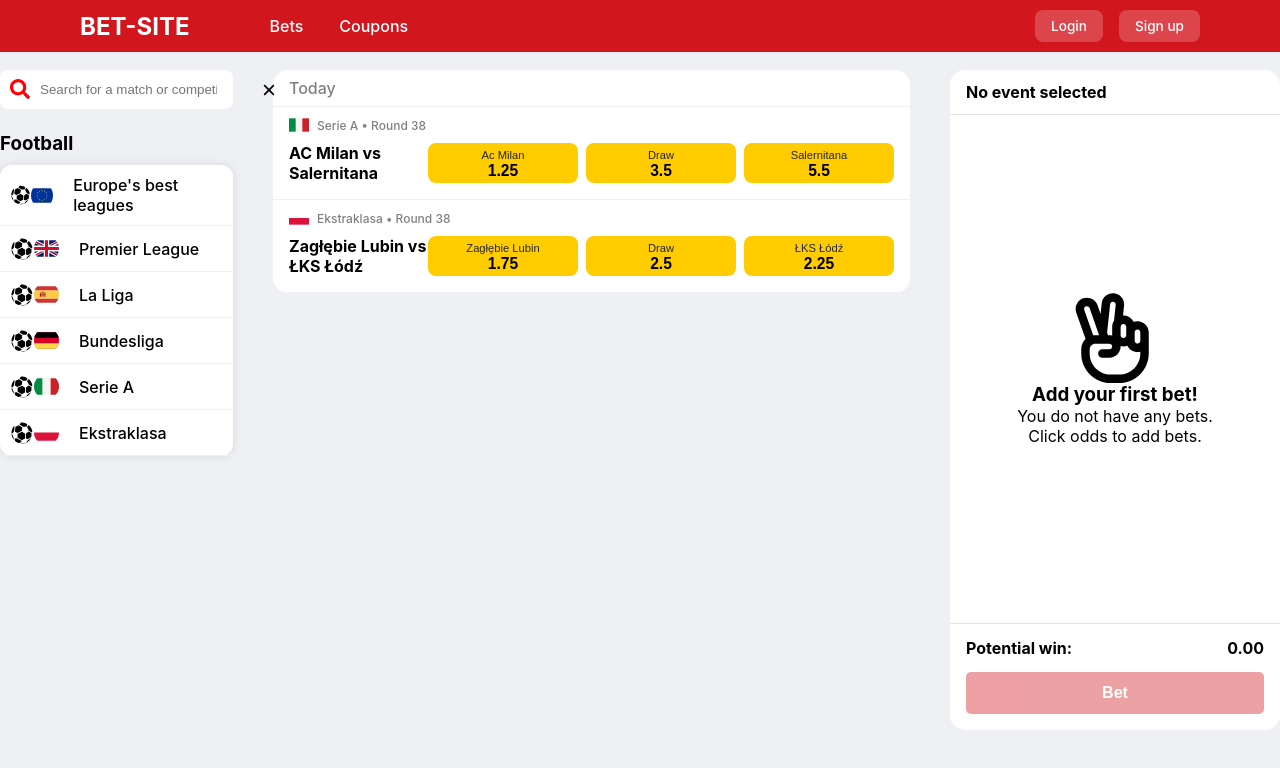
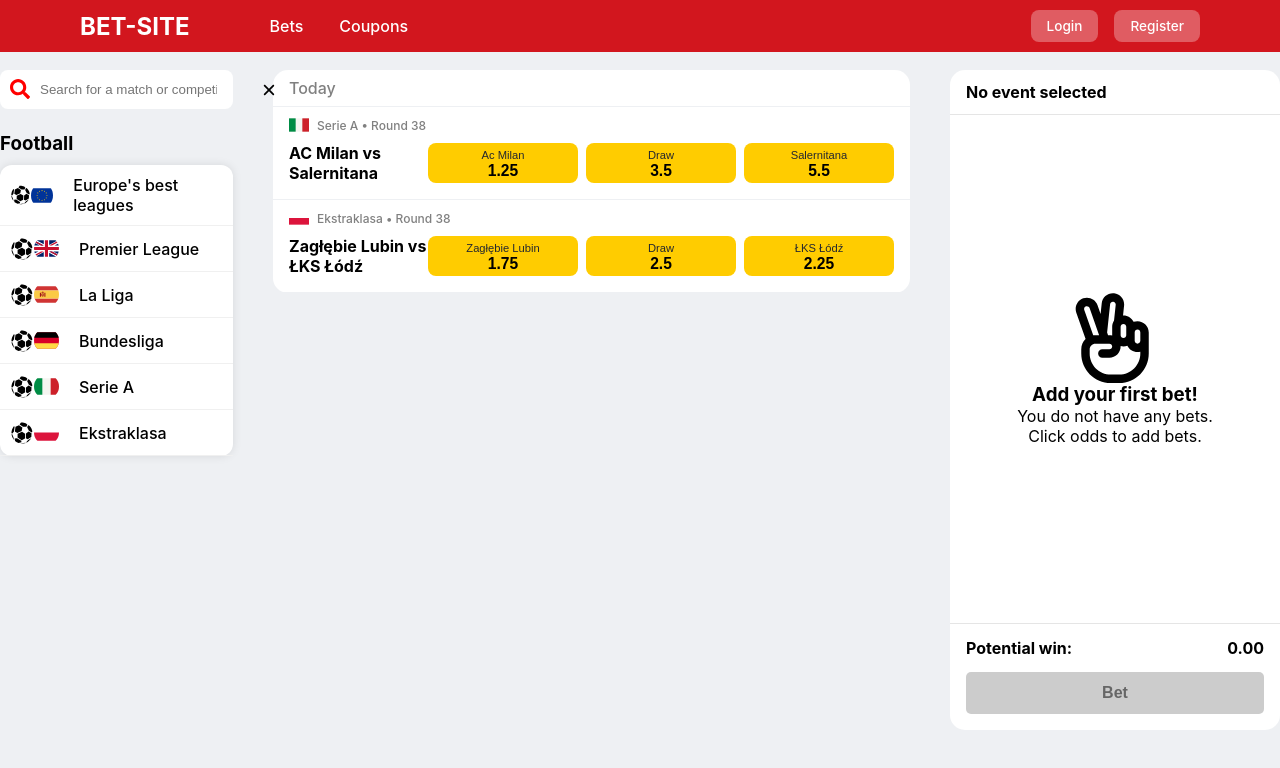
Before and after one commit to M3MONs/bet-simulator, a React (Create React App) app in the folder client/: page / in a window 1280 px wide. Shown: the top 768 px of the page. Built offline with nearby package versions, Linux system fonts and the light colour scheme.

Commit message:
refractor: replacing specific atomic buttons with universal ones: NormalButton & LinkButton

```diff
--- a/client/src/components/atoms/AuthButton.tsx
+++ /dev/null
@@ -1,39 +0,0 @@
-import styled from "styled-components";
-
-const Button = styled.button<{ color: string; background: string }>`
-    cursor: pointer;
-    width: 300px;
-    padding: 0.75rem 1rem;
-    background: ${(props) => props.background};
-    color: ${(props) => props.color};
-    border: none;
-    border-radius: 5px;
-    font-weight: bold;
-    font-size: 0.9rem;
-
-    &:hover {
-        opacity: 0.6;
-    }
-`;
-
-type AuthButtonProps = {
-    name?: string;
-    handleClick?: () => void;
-    color?: string;
-    background?: string;
-};
-
-const AuthButton = ({
-    name,
-    handleClick,
-    color = "white",
-    background = "#d2161e",
-}: AuthButtonProps) => {
-    return (
-        <Button color={color} background={background} onClick={handleClick}>
-            {name}
-        </Button>
-    );
-};
-
-export default AuthButton;
--- /dev/null
+++ b/client/src/components/atoms/LinkButton.tsx
@@ -0,0 +1,38 @@
+import { rgba } from "polished";
+import { Link } from "react-router-dom";
+import styled from "styled-components";
+
+const Button = styled(Link)<{ sx?: { [key: string]: string } }>`
+    text-decoration: none;
+    font-weight: ${(props) => props.sx?.fontWeight || "500"};
+    font-size: ${(props) => props.sx?.fontSize || ".85rem"};
+    padding: 0.5rem 1rem;
+    border-radius: 0.5rem;
+    transition: background 0.2s;
+
+    color: ${(props) => props.sx?.color || "white"};
+    background: ${(props) => (props.sx?.background ? rgba(props.sx?.background, 0.3) : "none")};
+
+    &:hover {
+        ${(props) =>
+            props.sx?.background
+                ? `background: ${rgba(props.sx?.background, 0.4)};`
+                : "opacity: 0.6;"}
+    }
+`;
+
+type LinkButtonProps = {
+    to?: string;
+    children?: React.ReactNode;
+    sx?: { [key: string]: string };
+};
+
+const LinkButton = ({ to = "#", children, sx }: LinkButtonProps) => {
+    return (
+        <Button to={to} sx={sx}>
+            {children}
+        </Button>
+    );
+};
+
+export default LinkButton;
--- a/client/src/components/atoms/NavbarButton.tsx
+++ /dev/null
@@ -1,28 +0,0 @@
-import { Link } from "react-router-dom";
-import styled from "styled-components";
-
-type NavbarButtonProps = {
-    to: string;
-    name: string;
-};
-
-const Button = styled(Link)`
-    text-decoration: none;
-    color: white;
-    font-weight: 500;
-    font-size: 0.85rem;
-    padding: 0.5rem 1rem;
-    border-radius: 0.5rem;
-    background-color: rgba(255, 255, 255, 0.2);
-    transition: background-color 0.2s;
-
-    &:hover {
-        background-color: rgba(255, 255, 255, 0.4);
-    }
-`;
-
-const NavbarButton = ({ to, name }: NavbarButtonProps) => {
-    return <Button to={to}>{name}</Button>;
-};
-
-export default NavbarButton;
--- a/client/src/components/atoms/NavbarLink.tsx
+++ /dev/null
@@ -1,32 +0,0 @@
-import { Link } from "react-router-dom";
-import styled from "styled-components";
-
-type NavbarLinkProps = {
-    to: string;
-    name: string;
-};
-
-const NavbarLinkContainer = styled.li`
-    list-style: none;
-    a {
-        text-decoration: none;
-        color: white;
-        font-weight: 500;
-        padding: 0.5rem 1rem;
-        &:hover {
-            background-color: rgba(255, 255, 255, 0.2);
-        }
-    }
-`;
-
-const NavbarLink = ({ to, name }: NavbarLinkProps) => {
-    return (
-        <NavbarLinkContainer>
-            <Link to={to} type='li'>
-                {name}
-            </Link>
-        </NavbarLinkContainer>
-    );
-};
-
-export default NavbarLink;
--- /dev/null
+++ b/client/src/components/atoms/NormalButton.tsx
@@ -0,0 +1,43 @@
+import styled from "styled-components";
+
+const Button = styled.button<{ sx?: { [key: string]: string } }>`
+    width: 100%;
+    max-width: 300px;
+    cursor: pointer;
+    font-size: 0.85rem;
+    padding: 0.75rem 1rem;
+    border: none;
+    border-radius: 5px;
+
+    font-weight: ${(props) => props.sx?.fontWeight || "bold"};
+    font-size: ${(props) => props.sx?.fontSize || "1rem"};
+    color: ${(props) => props.sx?.color || "white"};
+    background: ${(props) => props.sx?.background || "#d2161e"};
+
+    &:hover {
+        opacity: 0.6;
+    }
+
+    &:disabled {
+        background: #ccc;
+        color: #666;
+        cursor: not-allowed;
+    }
+`;
+
+type NormalButtonProps = {
+    children?: React.ReactNode;
+    sx?: { [key: string]: string };
+    handleClick?: () => void;
+    disabled?: boolean;
+};
+
+const NormalButton = ({ children, handleClick, disabled }: NormalButtonProps) => {
+    return (
+        <Button onClick={handleClick} disabled={disabled}>
+            {children}
+        </Button>
+    );
+};
+
+export default NormalButton;
--- a/client/src/components/molecules/NavbarButtons/NavbarButtons.tsx
+++ b/client/src/components/molecules/NavbarButtons/NavbarButtons.tsx
@@ -1,11 +1,15 @@
+import LinkButton from "src/components/atoms/LinkButton";
 import { NavbarButtonsContainer } from "./NavbarButtons.style";
-import NavbarButton from "src/components/atoms/NavbarButton";
 
 const NavbarButtons = () => {
     return (
         <NavbarButtonsContainer>
-            <NavbarButton name='Login' to='/login' />
-            <NavbarButton name='Sign up' to='/register' />
+            <LinkButton to='/login' sx={{ background: "white" }}>
+                Login
+            </LinkButton>
+            <LinkButton to='/register' sx={{ background: "white" }}>
+                Register
+            </LinkButton>
         </NavbarButtonsContainer>
     );
 };
--- a/client/src/components/molecules/NavbarList/NavbarList.tsx
+++ b/client/src/components/molecules/NavbarList/NavbarList.tsx
@@ -1,11 +1,15 @@
-import NavbarLink from "src/components/atoms/NavbarLink";
 import { NavbarListContainer } from "./NavbarList.style";
+import LinkButton from "src/components/atoms/LinkButton";
 
 const NavbarList = () => {
     return (
         <NavbarListContainer>
-            <NavbarLink to='#' name='Bets' />
-            <NavbarLink to='#' name='Coupons' />
+            <LinkButton to='/' sx={{ fontSize: "1rem" }}>
+                Bets
+            </LinkButton>
+            <LinkButton to='/' sx={{ fontSize: "1rem" }}>
+                Coupons
+            </LinkButton>
         </NavbarListContainer>
     );
 };
--- a/client/src/components/organisms/AuthContent/AuthContent.tsx
+++ b/client/src/components/organisms/AuthContent/AuthContent.tsx
@@ -1,6 +1,5 @@
-import AuthButton from "src/components/atoms/AuthButton";
 import { AuthContentContainer, AuthContentHeader } from "./AuthContent.style";
-import { useNavigate } from "react-router-dom";
+import LinkButton from "src/components/atoms/LinkButton";
 
 type AuthContentProps = {
     children: React.ReactNode;
@@ -8,18 +7,13 @@ type AuthContentProps = {
 };
 
 const AuthContent = ({ children, type }: AuthContentProps) => {
-    const navigate = useNavigate();
-
     return (
         <AuthContentContainer>
             <AuthContentHeader>BET-SITE</AuthContentHeader>
             {children}
-            <AuthButton
-                name={type === "Login" ? "Sign Up" : "Login"}
-                background='inherit'
-                color='white'
-                handleClick={() => navigate(type === "Login" ? "/register" : "/login")}
-            />
+            <LinkButton to={type === "Login" ? "/register" : "/login"} sx={{ fontSize: "1rem" }}>
+                {type === "Login" ? "Don't have an account?" : "Already have an account?"}
+            </LinkButton>
         </AuthContentContainer>
     );
 };
--- a/client/src/components/organisms/BettingSlip/BettingSlip.style.tsx
+++ b/client/src/components/organisms/BettingSlip/BettingSlip.style.tsx
@@ -28,18 +28,3 @@ export const BettingSlipFooter = styled.footer`
     gap: 1rem;
     border-top: 1px solid #e5e5e5;
 `;
-
-export const BettingSlipBetBtn = styled.button`
-    background: #d2161e;
-    color: white;
-    padding: 0.75rem;
-    border-radius: 5px;
-    font-weight: 700;
-    border: none;
-    cursor: pointer;
-    font-size: 1rem;
-    &:disabled {
-        opacity: 0.4;
-        cursor: default;
-    }
-`;
--- a/client/src/components/organisms/BettingSlip/BettingSlip.tsx
+++ b/client/src/components/organisms/BettingSlip/BettingSlip.tsx
@@ -1,5 +1,4 @@
 import {
-    BettingSlipBetBtn,
     BettingSlipContent,
     BettingSlipFooter,
     BettingSlipHeader,
@@ -10,6 +9,7 @@ import BettingSlipCalculator from "src/components/molecules/BettingSlipCalculato
 import { useBettingContext } from "src/context/BettingSlipContext";
 import BettingSlipPick from "src/components/molecules/BettingSlipPick/BettingSlipPick";
 import BettingSlipStake from "src/components/molecules/BettingSlipStake/BettingSlipStake";
+import NormalButton from "src/components/atoms/NormalButton";
 
 const getHeader = (selectedBets: number) => {
     if (selectedBets === 0) {
@@ -39,7 +39,7 @@ const BettingSlip = () => {
             <BettingSlipFooter>
                 {selectedBets.length > 0 && <BettingSlipStake />}
                 <BettingSlipCalculator />
-                <BettingSlipBetBtn disabled={canBet ? false : true}>Bet</BettingSlipBetBtn>
+                <NormalButton disabled={!canBet}>Bet</NormalButton>
             </BettingSlipFooter>
         </BettingSlipWrapper>
     );
--- a/client/src/components/pages/LoginPage.tsx
+++ b/client/src/components/pages/LoginPage.tsx
@@ -1,9 +1,10 @@
 import AuthForm from "../molecules/AuthForm/AuthForm";
 import AuthInput from "../atoms/AuthInput";
-import AuthButton from "../atoms/AuthButton";
 import AuthContent from "../organisms/AuthContent/AuthContent";
 import AuthPage from "../templates/AuthPage";
 import { useCallback, useState } from "react";
+import LinkButton from "../atoms/LinkButton";
+import NormalButton from "../atoms/NormalButton";
 
 const LoginPage = () => {
     const [login, setLogin] = useState("");
@@ -31,8 +32,10 @@ const LoginPage = () => {
                         type='password'
                         handleChange={handlePasswordChange}
                     />
-                    <AuthButton name='Login' handleClick={handleLogin} />
-                    <AuthButton name='Forgot password?' background='white' color='#d2161e' />
+                    <NormalButton handleClick={handleLogin}>Login</NormalButton>
+                    <LinkButton to='#' sx={{ color: "red", fontWeight: "bold", fontSize: "1rem" }}>
+                        Forgot password?
+                    </LinkButton>
                 </AuthForm>
             </AuthContent>
         </AuthPage>
--- a/client/src/components/pages/RegisterPage.tsx
+++ b/client/src/components/pages/RegisterPage.tsx
@@ -1,9 +1,9 @@
 import { useCallback, useState } from "react";
-import AuthButton from "../atoms/AuthButton";
 import AuthInput from "../atoms/AuthInput";
 import AuthForm from "../molecules/AuthForm/AuthForm";
 import AuthContent from "../organisms/AuthContent/AuthContent";
 import AuthPage from "../templates/AuthPage";
+import NormalButton from "../atoms/NormalButton";
 
 const RegisterPage = () => {
     const [formData, setFormData] = useState({
@@ -54,7 +54,7 @@ const RegisterPage = () => {
                         handleChange={handleChange}
                         name='repeatPassword'
                     />
-                    <AuthButton name='Sign Up' handleClick={handleSignUp} />
+                    <NormalButton handleClick={handleSignUp}>Sign Up</NormalButton>
                 </AuthForm>
             </AuthContent>
         </AuthPage>
```
